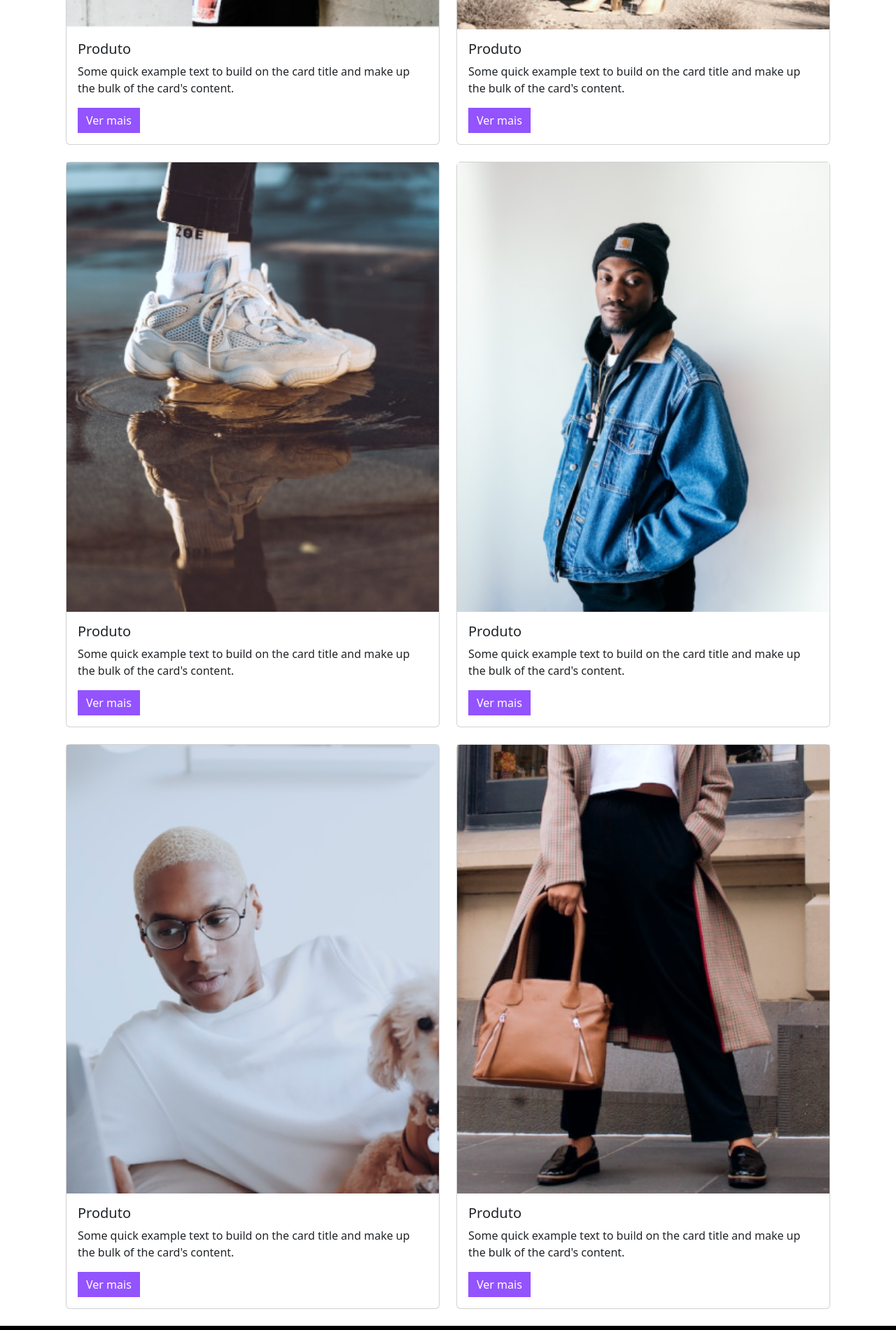
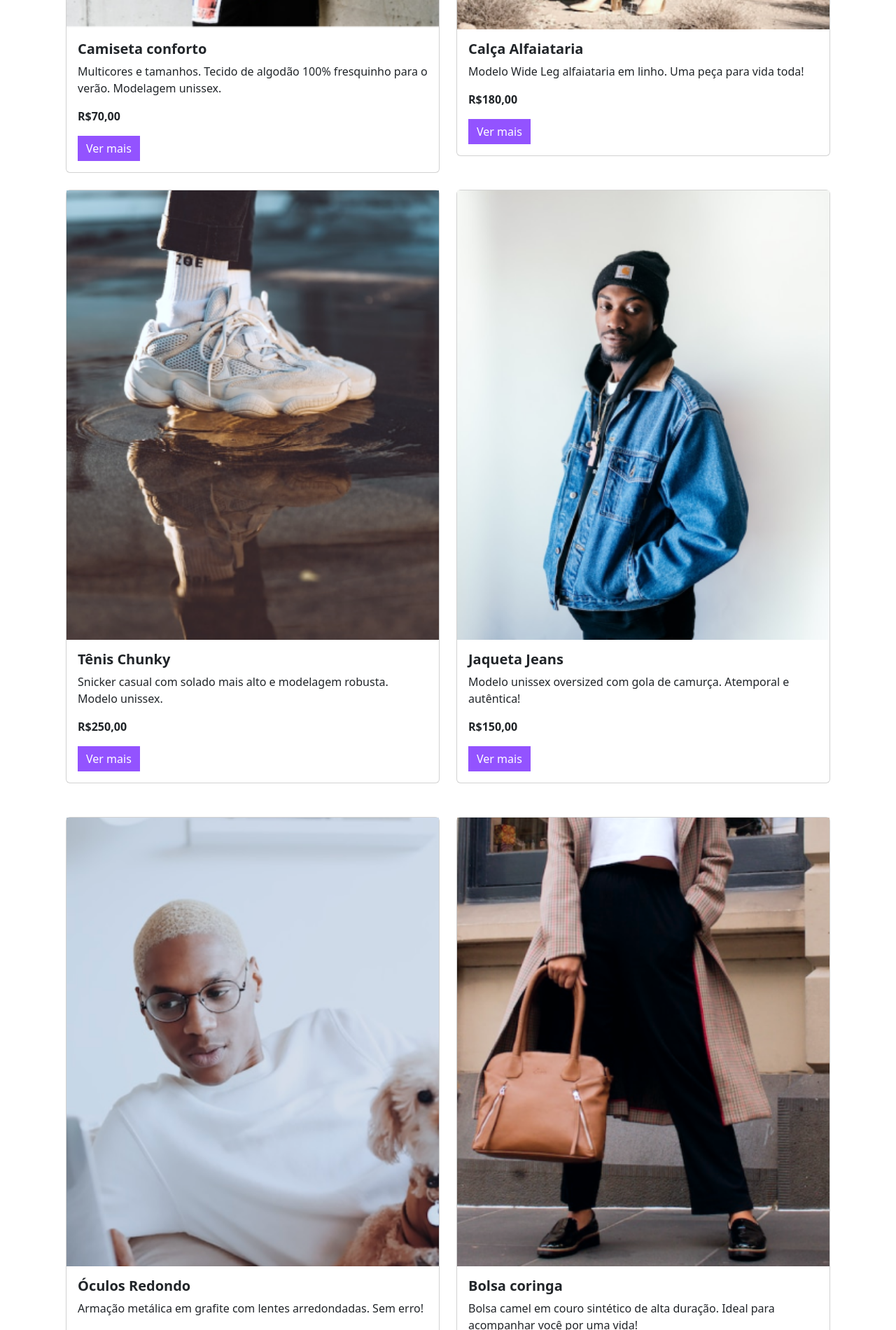
Before and after one commit to kevenscharttz/meteora, a plain HTML site: page index.html in a window 1280 px wide. Shown: the part 2700-4600 px from the top of the page at 70% size. Drawn offline with nearby package versions, Linux system fonts and the light colour scheme.

Commit message:
corrigido algumas inconsistencias com o layout do figma

```diff
--- a/index.html
+++ b/index.html
@@ -176,89 +176,107 @@
     <div class="container row mx-auto mb-4 row-gap-4 ">
         <div class="col-12 col-md-6 col-xxl-4">
             <div class="card">
-                <img class="d-md-none" src="./assets/Mobile/produtos/camiseta.png" alt="">
-                <img class="d-none d-md-block d-xl-none" src="./assets/Tablet/produtos/camiseta.png" alt="">
-                <img class="d-none d-md-none d-xl-block" src="./assets/Desktop/produtos/camiseta.png" alt="">
-
+                <img class="d-block d-md-none" src="./assets/Mobile/produtos/camiseta.png"
+                    alt="Modelo masculo vestindo touca preta, blusa marrom e calça jeans, com uma parede cinza de fundo.">
+                <img class="d-none d-md-block d-xl-none" src="./assets/Tablet/produtos/camiseta.png"
+                    alt="Modelo masculo vestindo touca preta, blusa marrom e calça jeans, com uma parede cinza de fundo.">
+                <img class="d-none d-xl-block" src="./assets/Desktop/produtos/camiseta.png"
+                    alt="Modelo masculo vestindo touca preta, blusa marrom e calça jeans, com uma parede cinza de fundo.">
                 <div class="card-body">
-                    <h5 class="card-title">Produto</h5>
-                    <p class="card-text">Some quick example text to build on the card title and make up the bulk of the
-                        card's content.</p>
-                    <a href="#" class="btn btn-primary rounded-0 border-0 bg-roxo">Ver mais</a>
+                    <h5 class="card-title fw-bold">Camiseta conforto</h5>
+                    <p class="card-text">Multicores e tamanhos. Tecido de algodão 100% fresquinho para o verão.
+                        Modelagem
+                        unissex.
+                    </p>
+                    <p class="fw-bold">R$70,00</p>
+                    <a href="#" class="btn btn-primary bg-roxo rounded-0 border-0">Ver mais</a>
                 </div>
             </div>
         </div>
 
-        <div class="col-12 col-md-6 col-xxl-4">
+        <div class="col-12 col-md-6 col-xxl-4 pb-4">
             <div class="card">
-                <img class="d-md-none" src="./assets/Mobile/produtos/calca.png" alt="">
-                <img class="d-none d-md-block d-xl-none" src="./assets/Tablet/produtos/calca.png" alt="">
-                <img class="d-none d-md-none d-xl-block" src="./assets/Desktop/produtos/calca.png" alt="">
-
+                <img class="d-block d-md-none" src="./assets/Mobile/produtos/calca.png"
+                    alt="Modelo feminina vestindo blusa marrom, calça bege, par de sapatos altos na cor branca, cordão e pulseira, em um ambiente aberto com chão de terra e matos secos.">
+                <img class="d-none d-md-block d-xl-none" src="./assets/Tablet/produtos/calca.png"
+                    alt="Modelo feminina vestindo blusa marrom, calça bege, par de sapatos altos na cor branca, cordão e pulseira, em um ambiente aberto com chão de terra e matos secos.">
+                <img class="d-none d-xl-block" src="./assets/Desktop/produtos/calca.png"
+                    alt="Modelo feminina vestindo blusa marrom, calça bege, par de sapatos altos na cor branca, cordão e pulseira, em um ambiente aberto com chão de terra e matos secos.">
                 <div class="card-body">
-                    <h5 class="card-title">Produto</h5>
-                    <p class="card-text">Some quick example text to build on the card title and make up the bulk of the
-                        card's content.</p>
-                    <a href="#" class="btn btn-primary rounded-0 border-0 bg-roxo">Ver mais</a>
-                </div>
-            </div>
-        </div>
-        <div class="col-12 col-md-6 col-xxl-4">
-            <div class="card">
-                <img class="d-md-none" src="./assets/Mobile/produtos/tenis.png" alt="">
-                <img class="d-none d-md-block d-xl-none" src="./assets/Tablet/produtos/tenis.png" alt="">
-                <img class="d-none d-md-none d-xl-block" src="./assets/Desktop/produtos/tenis.png" alt="">
-                <div class="card-body">
-                    <h5 class="card-title">Produto</h5>
-                    <p class="card-text">Some quick example text to build on the card title and make up the bulk of the
-                        card's content.</p>
-                    <a href="#" class="btn btn-primary rounded-0 border-0 bg-roxo">Ver mais</a>
-                </div>
-            </div>
-        </div>
-        <div class="col-12 col-md-6 col-xxl-4">
-            <div class="card">
-                <img class="d-md-none" src="./assets/Mobile/produtos/jaqueta-jeans.png" alt="">
-                <img class="d-none d-md-block d-xl-none" src="./assets/Tablet/produtos/jaqueta-jeans.png" alt="">
-                <img class="d-none d-md-none d-xl-block" src="./assets/Desktop
-/produtos/jaqueta-jeans.png" alt="">
-                <div class="card-body">
-                    <h5 class="card-title">Produto</h5>
-                    <p class="card-text">Some quick example text to build on the card title and make up the bulk of the
-                        card's content.</p>
-                    <a href="#" class="btn btn-primary rounded-0 border-0 bg-roxo">Ver mais</a>
+                    <h5 class="card-title fw-bold">Calça Alfaiataria</h5>
+                    <p class="card-text">Modelo Wide Leg alfaiataria em linho. Uma peça para vida toda!</p>
+                    <p class="fw-bold">R$180,00</p>
+                    <a href="#" class="btn btn-primary bg-roxo rounded-0 border-0">Ver mais</a>
                 </div>
             </div>
         </div>
 
-        <div class="col-12 col-md-6 col-xxl-4">
+        <div class="col-12 col-md-6 col-xxl-4 pb-4">
             <div class="card">
-
-                <img class="d-md-none" src="./assets/Mobile/produtos/oculos.png" alt="">
-                <img class="d-none d-md-block d-xl-none" src="./assets/Tablet/produtos/oculos.png" alt="">
-                <img class="d-none d-md-none d-xl-block" src="./assets/Desktop/produtos/oculos.png" alt="">
-
+                <img class="d-block d-md-none" src="./assets/Mobile/produtos/tenis.png"
+                    alt="Foco nos pés de modelo usando par de tênis e meia na cor branca, e calça na cor preta, pisando em uma poça de água.">
+                <img class="d-none d-md-block d-xl-none" src="./assets/Tablet/produtos/tenis.png"
+                    alt="Foco nos pés de modelo usando par de tênis e meia na cor branca, e calça na cor preta, pisando em uma poça de água.">
+                <img class="d-none d-xl-block" src="./assets/Desktop/produtos/tenis.png"
+                    alt="Foco nos pés de modelo usando par de tênis e meia na cor branca, e calça na cor preta, pisando em uma poça de água.">
                 <div class="card-body">
-                    <h5 class="card-title">Produto</h5>
-                    <p class="card-text">Some quick example text to build on the card title and make up the bulk of the
-                        card's content.</p>
-                    <a href="#" class="btn btn-primary rounded-0 border-0 bg-roxo">Ver mais</a>
+                    <h5 class="card-title fw-bold">Tênis Chunky</h5>
+                    <p class="card-text">Snicker casual com solado mais alto e modelagem robusta. Modelo unissex.</p>
+                    <p class="fw-bold">R$250,00</p>
+                    <a href="#" class="btn btn-primary bg-roxo rounded-0 border-0">Ver mais</a>
                 </div>
             </div>
         </div>
 
-        <div class="col-12 col-md-6 col-xxl-4">
+        <div class="col-12 col-md-6 col-xxl-4 pb-4">
             <div class="card">
+                <img class="d-block d-md-none" src="./assets/Mobile/produtos/jaqueta-jeans.png"
+                    alt="Modelo masculino vestindo toca e calça na cor preta, jaqueta jeans azul, blusa branca e cordão dourado, em um fundo branco.">
+                <img class="d-none d-md-block d-xl-none" src="./assets/Tablet/produtos/jaqueta-jeans.png"
+                    alt="Modelo masculino vestindo toca e calça na cor preta, jaqueta jeans azul, blusa branca e cordão dourado, em um fundo branco.">
+                <img class="d-none d-xl-block" src="./assets/Desktop/produtos/jaqueta-jeans.png"
+                    alt="Modelo masculino vestindo toca e calça na cor preta, jaqueta jeans azul, blusa branca e cordão dourado, em um fundo branco.">
+                <div class="card-body">
+                    <h5 class="card-title fw-bold">Jaqueta Jeans</h5>
+                    <p class="card-text">Modelo unissex oversized com gola de camurça. Atemporal e autêntica!</p>
+                    <p class="fw-bold">R$150,00</p>
+                    <a href="#" class="btn btn-primary bg-roxo rounded-0 border-0">Ver mais</a>
+                </div>
+            </div>
+        </div>
 
-                <img class="d-md-none" src="./assets/Mobile/produtos/bolsa.png" alt="">
-                <img class="d-none d-md-block d-xl-none" src="./assets/Tablet/produtos/bolsa.png" alt="">
-                <img class="d-none d-md-none d-xl-block" src="./assets/Desktop/produtos/bolsa.png" alt="">
+        <div class="col-12 col-md-6 col-xxl-4 pb-4">
+            <div class="card">
+                <img class="d-block d-md-none" src="./assets/Mobile/produtos/oculos.png"
+                    alt="Modelo masculino com blusa branca e um par de óculos de lentes transparentes arredondadas, utilizando um notebook, com um cachorro poodle branco no seu colo, e em um fundo branco.">
+                <img class="d-none d-md-block d-xl-none" src="./assets/Tablet/produtos/oculos.png"
+                    alt="Modelo masculino com blusa branca e um par de óculos de lentes transparentes arredondadas, utilizando um notebook, com um cachorro poodle branco no seu colo, e em um fundo branco.">
+                <img class="d-none d-xl-block" src="./assets/Desktop/produtos/oculos.png"
+                    alt="Modelo masculino com blusa branca e um par de óculos de lentes transparentes arredondadas, utilizando um notebook, com um cachorro poodle branco no seu colo, e em um fundo branco.">
+                <div class="card-body">
+                    <h5 class="card-title fw-bold">Óculos Redondo</h5>
+                    <p class="card-text">Armação metálica em grafite com lentes arredondadas. Sem erro!</p>
+                    <p class="fw-bold">R$120,00</p>
+                    <a href="#" class="btn btn-primary bg-roxo rounded-0 border-0">Ver mais</a>
+                </div>
+            </div>
+        </div>
 
+        <div class="col-12 col-md-6 col-xxl-4 pb-4">
+            <div class="card">
+                <img class="d-block d-md-none" src="./assets/Mobile/produtos/bolsa.png"
+                    alt="Cintura, pernas e pés de modelo feminina vestindo sobretudo de cor predominante bege com detalhes em tom vermelho e escuro, com calça e par de sapatos na cor preta, segurando bolsa na cor bege, com fundo de prédio.">
+                <img class="d-none d-md-block d-xl-none" src="./assets/Tablet/produtos/bolsa.png"
+                    alt="Cintura, pernas e pés de modelo feminina vestindo sobretudo de cor predominante bege com detalhes em tom vermelho e escuro, com calça e par de sapatos na cor preta, segurando bolsa na cor bege, com fundo de prédio.">
+                <img class="d-none d-xl-block" src="./assets/Desktop/produtos/bolsa.png"
+                    alt="Cintura, pernas e pés de modelo feminina vestindo sobretudo de cor predominante bege com detalhes em tom vermelho e escuro, com calça e par de sapatos na cor preta, segurando bolsa na cor bege, com fundo de prédio.">
                 <div class="card-body">
-                    <h5 class="card-title">Produto</h5>
-                    <p class="card-text">Some quick example text to build on the card title and make up the bulk of the
-                        card's content.</p>
-                    <a href="#" class="btn btn-primary rounded-0 border-0 bg-roxo">Ver mais</a>
+                    <h5 class="card-title fw-bold">Bolsa coringa</h5>
+                    <p class="card-text">Bolsa camel em couro sintético de alta duração. Ideal para acompanhar você por
+                        uma
+                        vida!</p>
+                    <p class="fw-bold">R$120,00</p>
+                    <a href="#" class="btn btn-primary bg-roxo rounded-0 border-0">Ver mais</a>
                 </div>
             </div>
         </div>
@@ -320,5 +338,3 @@
         integrity="sha384-k6d4wzSIapyDyv1kpU366/PK5hCdSbCRGRCMv+eplOQJWyd1fbcAu9OCUj5zNLiq"
         crossorigin="anonymous"></script>
 </body>
-
-</html>
```
